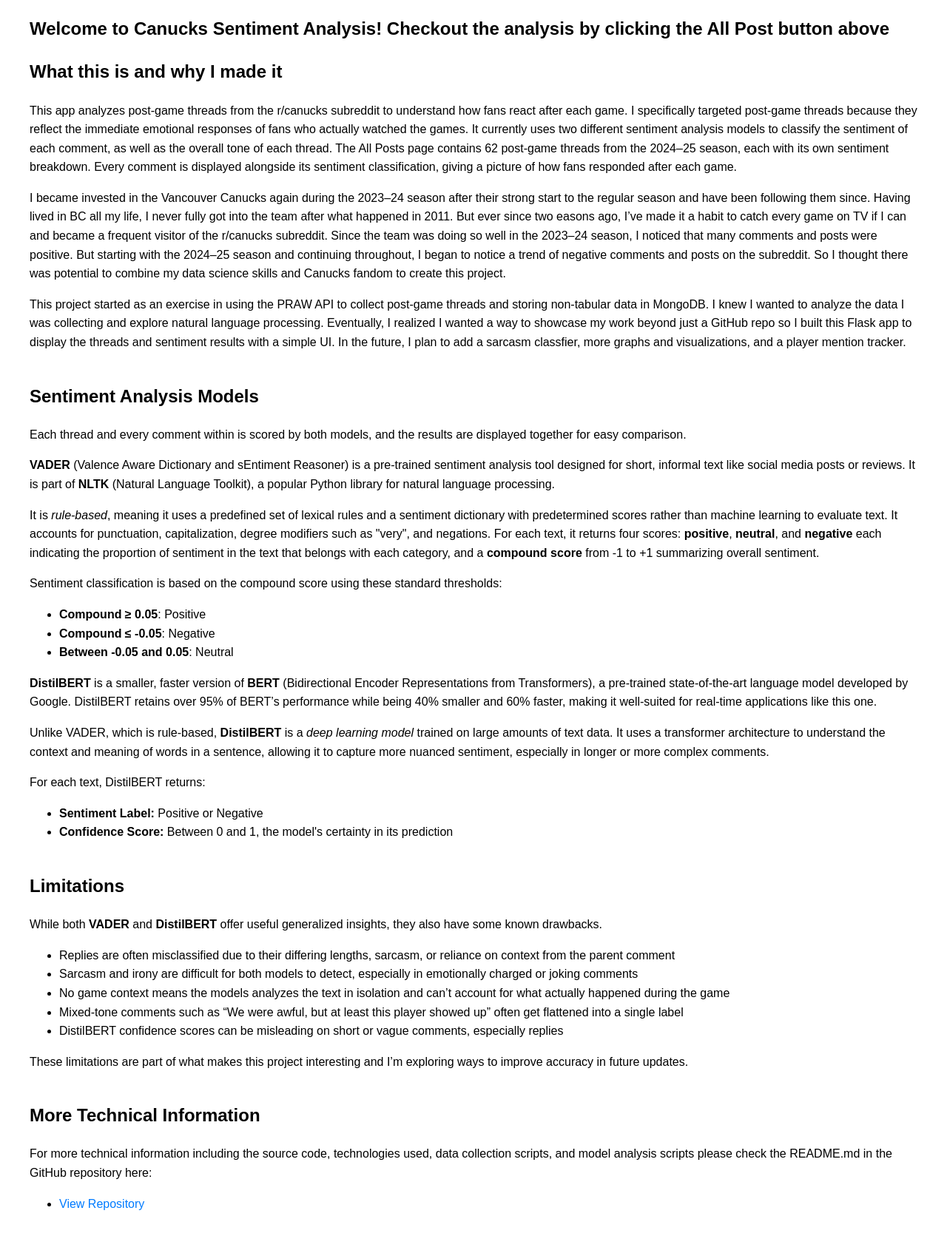
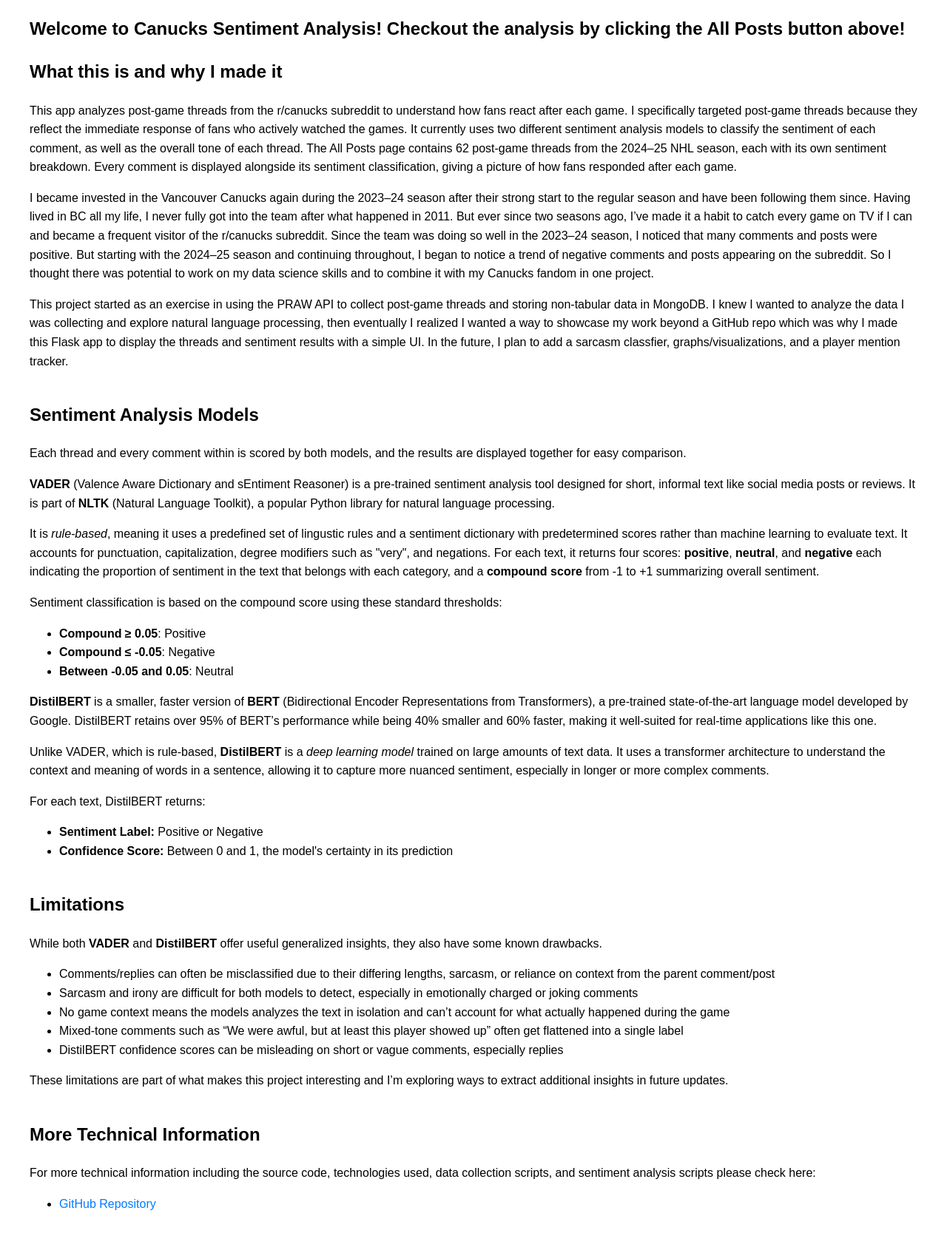
Before and after one commit to ericcheung1/canucks_reddit_proj, a Flask app: page / in a window 1280 px wide. Shown: the part 94-1765 px from the top of the page at 74% size. Run offline with Flask 3, Linux system fonts and the light colour scheme.

Commit message:
fixed typos and updated README

```diff
--- a/web_app/templates/home_page.html
+++ b/web_app/templates/home_page.html
@@ -14,7 +14,7 @@
         </ul>
     </header>
     <div>
-        <h2>Welcome to Canucks Sentiment Analysis! Checkout the analysis by clicking the All Post button above</h2>
+        <h2>Welcome to Canucks Sentiment Analysis! Checkout the analysis by clicking the All Posts button above!</h2>
     </div>
     <div class="paragraph">
         <h2>
@@ -22,24 +22,24 @@
         </h2>
         <p>
             This app analyzes post-game threads from the r/canucks subreddit to understand how fans react after each game.
-            I specifically targeted post-game threads because they reflect the immediate emotional responses of fans who actually watched the games.
+            I specifically targeted post-game threads because they reflect the immediate response of fans who actively watched the games.
             It currently uses two different sentiment analysis models to classify the sentiment of each comment, as well as the overall tone of each thread.
-            The All Posts page contains 62 post-game threads from the 2024–25 season, each with its own sentiment breakdown. Every comment is displayed alongside
+            The All Posts page contains 62 post-game threads from the 2024–25 NHL season, each with its own sentiment breakdown. Every comment is displayed alongside
             its sentiment classification, giving a picture of how fans responded after each game.
         </p>
         <p>
             I became invested in the Vancouver Canucks again during the 2023–24 season after their strong start to the regular season and have been
             following them since. Having lived in BC all my life, I never fully got into the team after what happened in 2011. But ever since two
-            easons ago, I’ve made it a habit to catch every game on TV if I can and became a frequent visitor of the r/canucks subreddit.
+            seasons ago, I’ve made it a habit to catch every game on TV if I can and became a frequent visitor of the r/canucks subreddit.
             Since the team was doing so well in the 2023–24 season, I noticed that many comments and posts were positive. But starting with the
-            2024–25 season and continuing throughout, I began to notice a trend of negative comments and posts on the subreddit. So I thought there was
-            potential to combine my data science skills and Canucks fandom to create this project.
+            2024–25 season and continuing throughout, I began to notice a trend of negative comments and posts appearing on the subreddit. So I thought
+            there was potential to work on my data science skills and to combine it with my Canucks fandom in one project.
         </p>
         <p>
             This project started as an exercise in using the PRAW API to collect post-game threads and storing non-tabular data in MongoDB.
-            I knew I wanted to analyze the data I was collecting and explore natural language processing. Eventually, I realized I wanted a way to
-            showcase my work beyond just a GitHub repo so I built this Flask app to display the threads and sentiment results with a simple UI.
-            In the future, I plan to add a sarcasm classfier, more graphs and visualizations, and a player mention tracker.
+            I knew I wanted to analyze the data I was collecting and explore natural language processing, then eventually I realized I wanted a way to
+            showcase my work beyond a GitHub repo which was why I made this Flask app to display the threads and sentiment results with a simple UI.
+            In the future, I plan to add a sarcasm classfier, graphs/visualizations, and a player mention tracker.
         </p>
     </div>
     <div class="paragraph">
@@ -53,7 +53,7 @@
         </p>
 
         <p>
-            It is <em>rule-based</em>, meaning it uses a predefined set of lexical rules and a sentiment dictionary with predetermined scores
+            It is <em>rule-based</em>, meaning it uses a predefined set of lingustic rules and a sentiment dictionary with predetermined scores
             rather than machine learning to evaluate text. It accounts for punctuation, capitalization, degree modifiers such as "very", and negations.
             For each text, it returns four scores: <strong>positive</strong>, <strong>neutral</strong>, and <strong>negative</strong>
             each indicating the proportion of sentiment in the text that belongs with each category, and a <strong>compound score</strong> from
@@ -95,23 +95,22 @@
             While both <strong>VADER</strong> and <strong>DistilBERT</strong> offer useful generalized insights, they also have some known drawbacks.
         </p>
         <ul>
-            <li>Replies are often misclassified due to their differing lengths, sarcasm, or reliance on context from the parent comment</li>
+            <li>Comments/replies can often be misclassified due to their differing lengths, sarcasm, or reliance on context from the parent comment/post</li>
             <li>Sarcasm and irony are difficult for both models to detect, especially in emotionally charged or joking comments</li>
             <li>No game context means the models analyzes the text in isolation  and can’t account for what actually happened during the game</li>
             <li>Mixed-tone comments such as “We were awful, but at least this player showed up” often get flattened into a single label</li>
             <li>DistilBERT confidence scores can be misleading on short or vague comments, especially replies</li>
         </ul>
         <p>
-            These limitations are part of what makes this project interesting and I’m exploring ways to improve accuracy in future updates.
+            These limitations are part of what makes this project interesting and I’m exploring ways to extract additional insights in future updates.
         </p>
     </div>
     <div class="paragraph">
         <h2>More Technical Information</h2>
         <p>
-            For more technical information including the source code, technologies used, data collection scripts, and model analysis scripts please check
-            the README.md in the GitHub repository here:
+            For more technical information including the source code, technologies used, data collection scripts, and sentiment analysis scripts please check here:
             <ul>
-                <li><a href="https://github.com/ericcheung1/canucks_reddit_proj" target="_blank", rel="noopener noreferrer">View Repository</a></li>
+                <li><a href="https://github.com/ericcheung1/canucks_reddit_proj" target="_blank", rel="noopener noreferrer">GitHub Repository</a></li>
             </ul>
         </p>
     </div>
```
Also changed, not shown: README.md.
